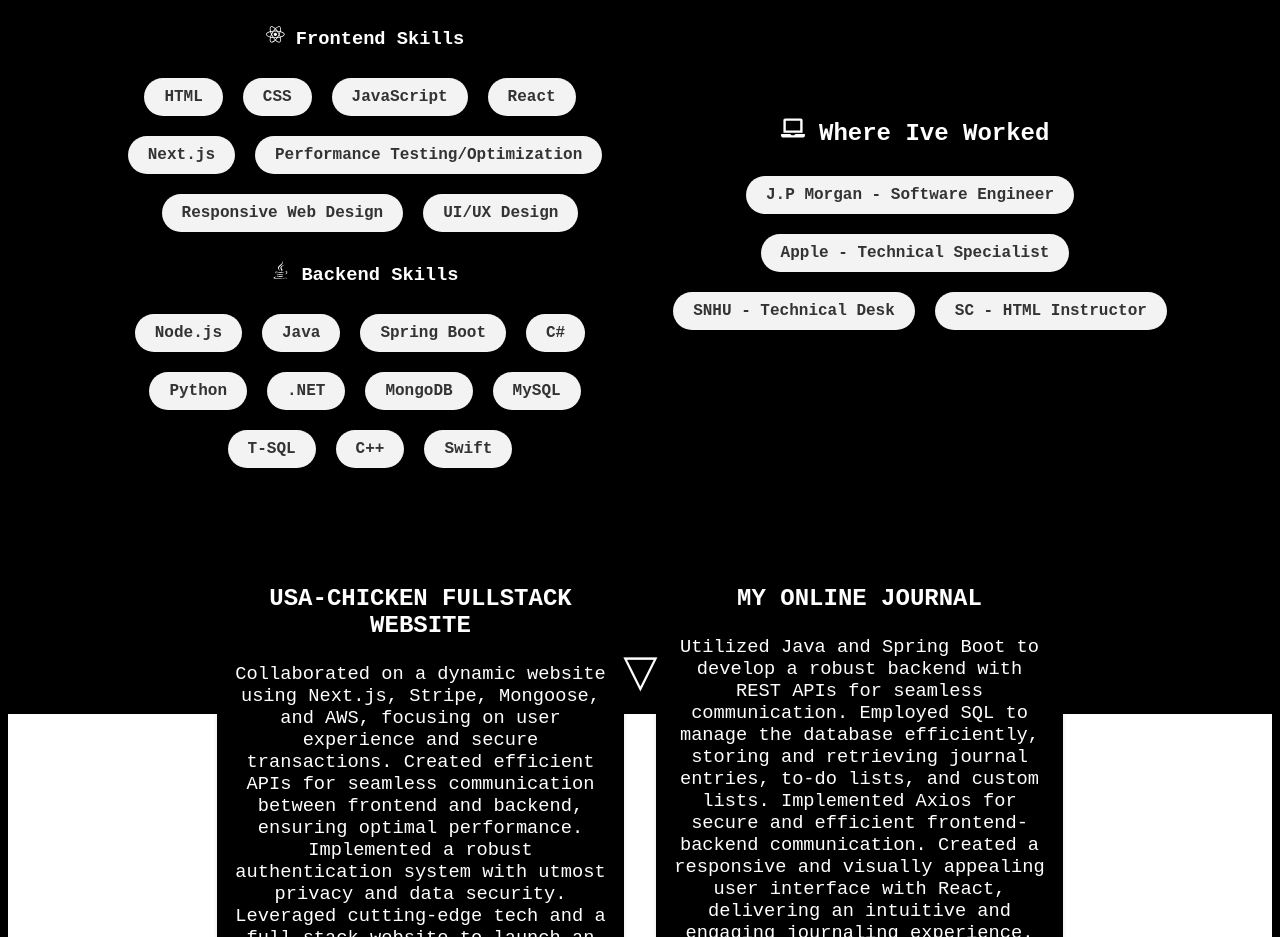
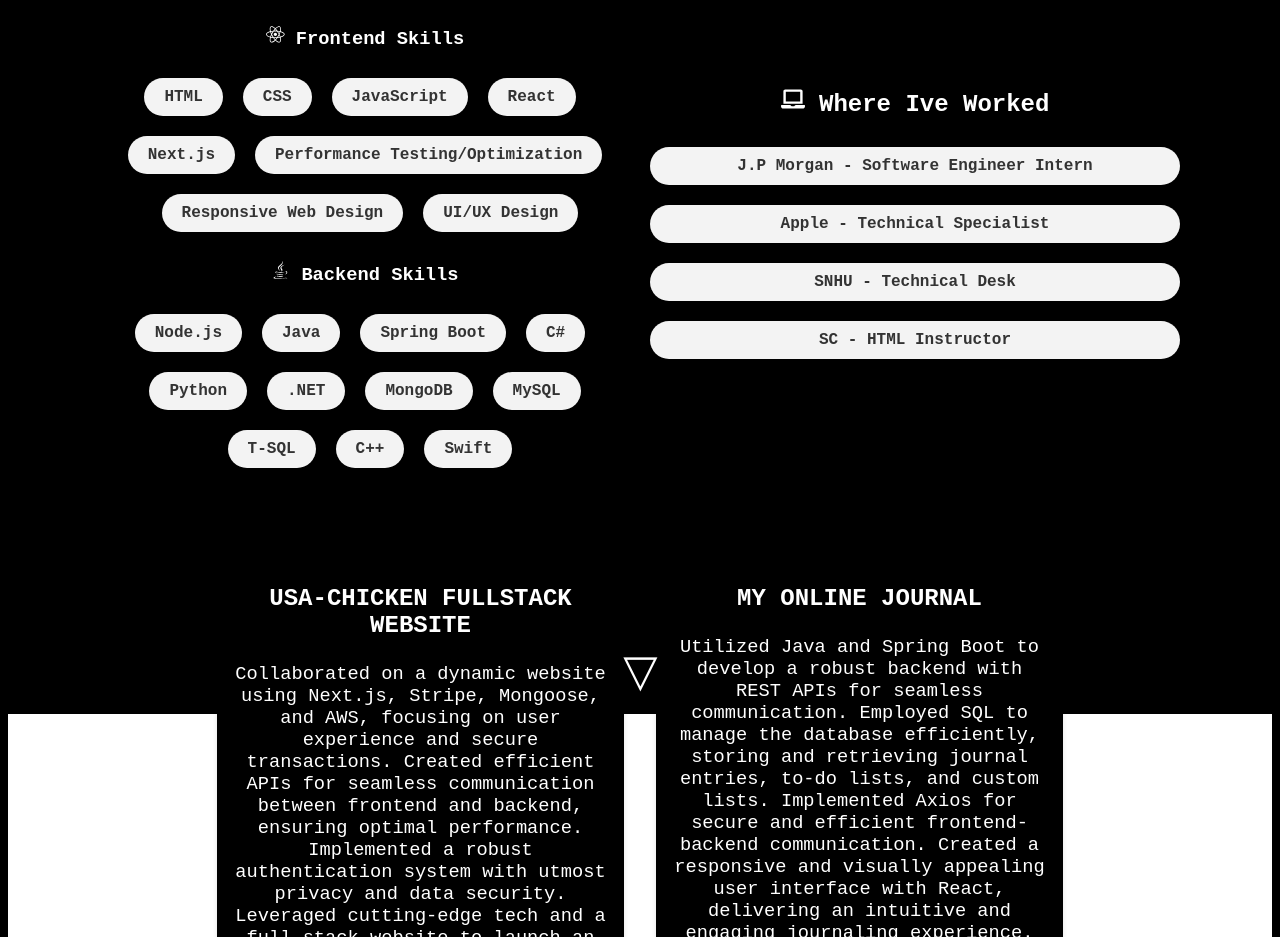
Before and after one commit to YxngMoe/PersonalWebsite, a Next.js app: page / in a window 1280 px wide. Shown: the part 1702-2639 px from the top of the page. Built offline with nearby package versions, Linux system fonts and the light colour scheme.

Commit message:
working seciton

```diff
--- a/src/pages/index.js
+++ b/src/pages/index.js
@@ -90,7 +90,7 @@ export default function Home() {
         // Add any success handling logic here
         window.location.reload();
       } else {
-        console.log('Failed to submit form');
+        console.log('Failed to subsmit form');
         // Add any error handling logic here
       }
     } catch (error) {
@@ -185,11 +185,11 @@ export default function Home() {
         <div className={styles.right}>
   <div className={styles.behavioralSkills}>
     <h2 className={styles.skillsHeading}><FaLaptop/> Where Ive Worked</h2>
-    <ul className={styles.skillList}>
-    <li className={styles.skillItem}>J.P Morgan - Software Engineer</li>
-      <li className={styles.skillItem}>Apple - Technical Specialist</li>
-      <li className={styles.skillItem}>SNHU - Technical Desk</li>
-      <li className={styles.skillItem}>SC - HTML Instructor</li>
+    <ul className={styles.workList}>
+    <li className={styles.work}>J.P Morgan - Software Engineer Intern</li>
+      <li className={styles.work}>Apple - Technical Specialist</li>
+      <li className={styles.work}>SNHU - Technical Desk</li>
+      <li className={styles.work}>SC - HTML Instructor</li>
     </ul>
   </div>
   </div>
--- a/src/styles/Home.module.css
+++ b/src/styles/Home.module.css
@@ -474,3 +474,59 @@ padding: 5px;
 .contact p:first-child {
   margin-top: 0;
 }
+
+
+
+
+
+
+.workList{
+  /* Styles for the list of skills */
+  display: flex;
+  flex-wrap: wrap;
+  flex-direction: column;
+  justify-content: center;
+  list-style: none;
+  padding: 0;
+  width: 550px;
+}
+
+
+
+.work {
+  /* Styles for each individual skill item */
+  background-color: #f3f3f3;
+  color: #333;
+  border-radius: 20px;
+  padding: 10px 20px;
+  margin: 10px;
+  font-size: 16px;
+  font-weight: bold;
+  display: flex;
+  align-items: center;
+  justify-content: center;
+  box-shadow: 0 2px 5px rgba(0, 0, 0, 0.1);
+}
+
+/* Additional styling for a cool shape */
+.work::before {
+  content: "";
+  position: absolute;
+  width: 0;
+  height: 0;
+  border-top: 15px solid transparent;
+  border-bottom: 15px solid transparent;
+  border-right: 15px solid #f3f3f3;
+  left: -15px;
+}
+
+.work::after {
+  content: "";
+  position: absolute;
+  width: 0;
+  height: 0;
+  border-top: 15px solid transparent;
+  border-bottom: 15px solid transparent;
+  border-right: 15px solid white;
+  right: -15px;
+}
```
